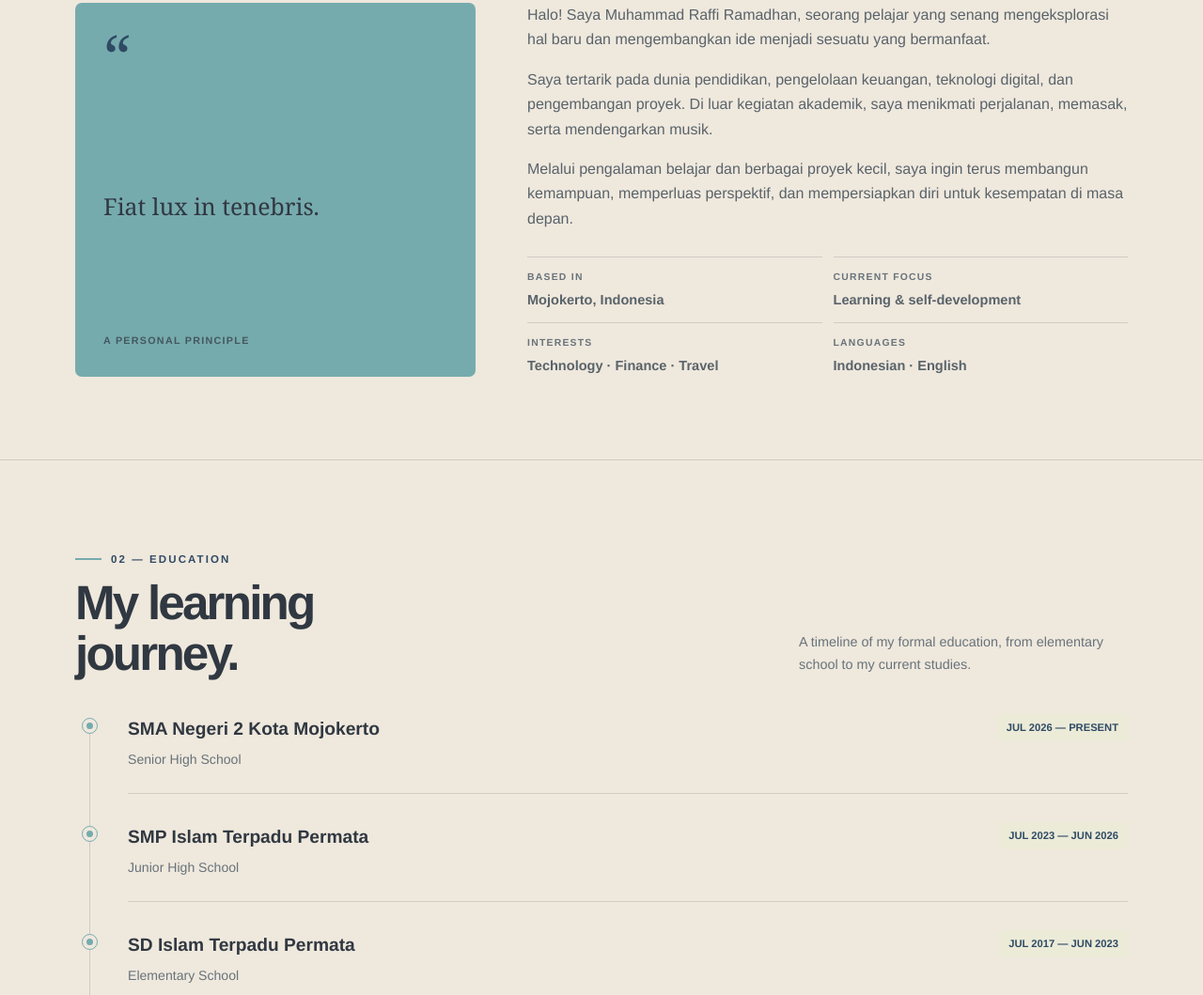
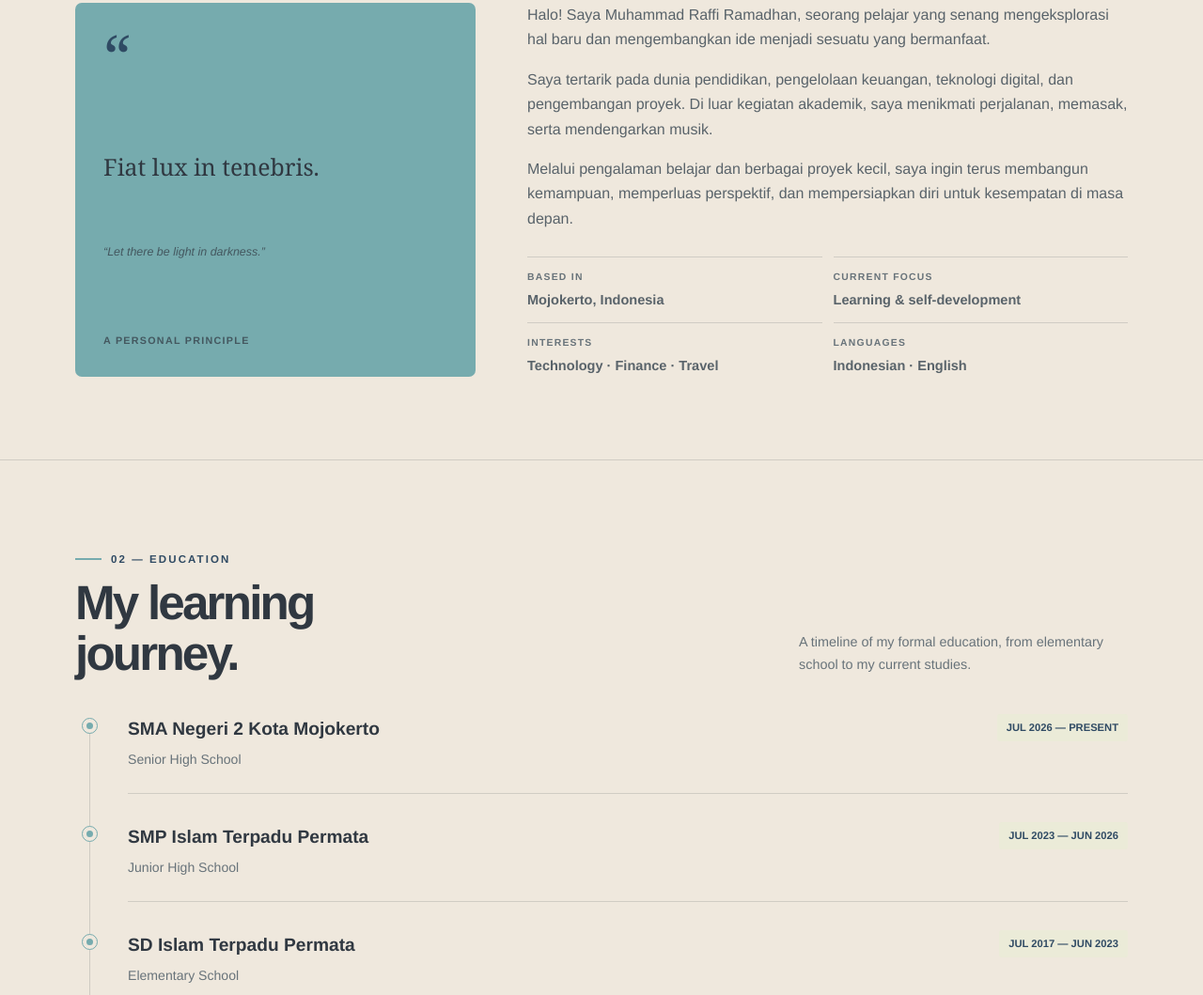
Before and after one commit to mraffiramadhn/murrdhn, a plain HTML site: page index.html in a window 1280 px wide. Shown: the part 899-1958 px from the top of the page at 94% size. Drawn offline with Linux system fonts and the light colour scheme.

Commit message:
Add English translation beneath personal quote

```diff
--- a/index.html
+++ b/index.html
@@ -64,6 +64,7 @@
     .quote-panel { background: var(--teal); border-radius: 7px; padding: 30px; min-height: 250px; display: flex; flex-direction: column; justify-content: space-between; }
     .quote-mark { font-family: var(--serif); font-size: 4rem; line-height: .8; color: var(--blue); }
     .quote-panel blockquote { margin: 24px 0; font-family: var(--serif); font-size: 1.55rem; line-height: 1.25; color: var(--ink); }
+    .quote-translation { margin: -12px 0 22px; color: rgba(48,56,65,.72); font-size: .78rem; line-height: 1.5; font-style: italic; }
     .quote-panel small { color: rgba(48,56,65,.72); font-weight: 800; letter-spacing: .12em; font-size: .67rem; text-transform: uppercase; }
     .about-copy { color: #59636a; font-size: 1rem; }
     .about-copy p:last-child { margin-bottom: 0; }
@@ -273,6 +274,7 @@
           <div class="quote-panel reveal">
             <span class="quote-mark">“</span>
             <blockquote>Fiat lux in tenebris.</blockquote>
+            <p class="quote-translation">“Let there be light in darkness.”</p>
             <small>A PERSONAL PRINCIPLE</small>
           </div>
           <div class="about-copy reveal">
```
